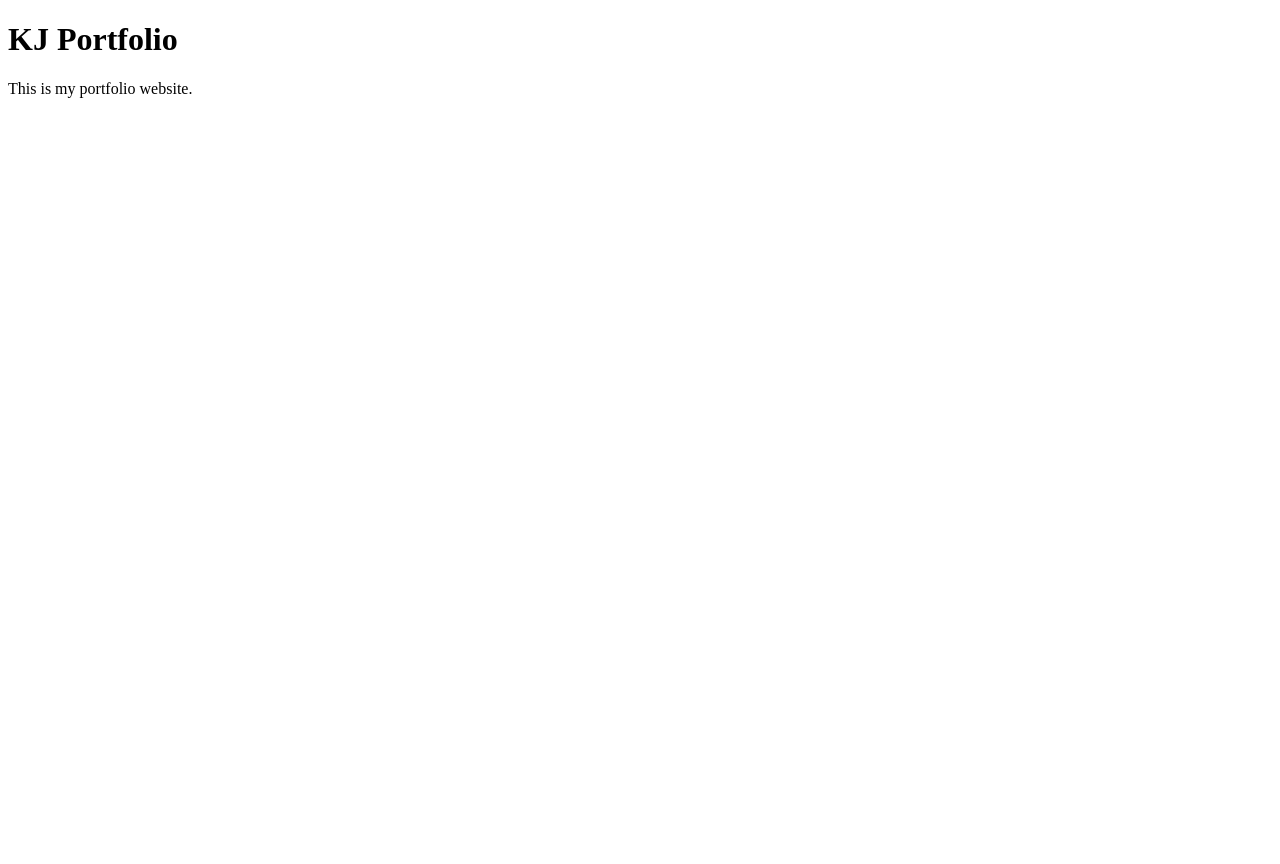
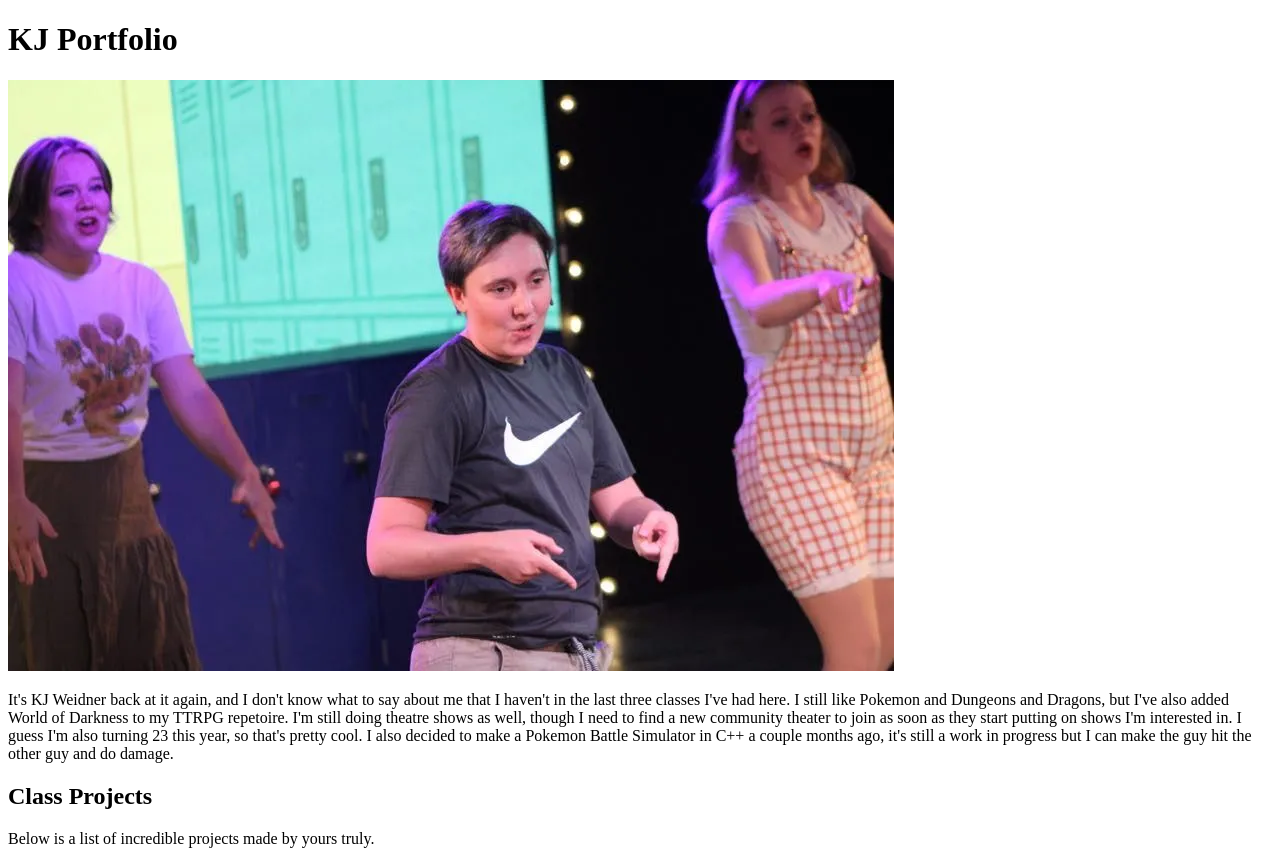
Before and after one commit to KikoJade/KikoJade.github.io, a plain HTML site: page index.html in a window 1280 px wide. Before the commit the page ends 800 px from the top, so only its background shows below. Drawn offline with Linux system fonts and the light colour scheme.

Commit message:
Added bio and pic (hopefully)

```diff
--- a/index.html
+++ b/index.html
@@ -7,6 +7,16 @@
 </head>
 <body>
     <h1>KJ Portfolio</h1>
-    <p>This is my portfolio website.</p>
+    <img src="images/IMG_8842.webp" alt="A pic of me in the Prom making a stupid face">
+    <p>It's KJ Weidner back at it again, and I don't know what to say about me that I haven't in
+        the last three classes I've had here. I still like Pokemon and Dungeons and Dragons,
+        but I've also added World of Darkness to my TTRPG repetoire. I'm still doing theatre shows
+        as well, though I need to find a new community theater to join as soon as they start putting
+        on shows I'm interested in. I guess I'm also turning 23 this year, so that's pretty cool.
+        I also decided to make a Pokemon Battle Simulator in C++ a couple months ago, it's still
+        a work in progress but I can make the guy hit the other guy and do damage.
+    </p>
+    <h2>Class Projects</h2>
+    <p>Below is a list of incredible projects made by yours truly.</p>
 </body>
 </html>
```
Also changed, not shown: images/IMG_8842.webp (added).
